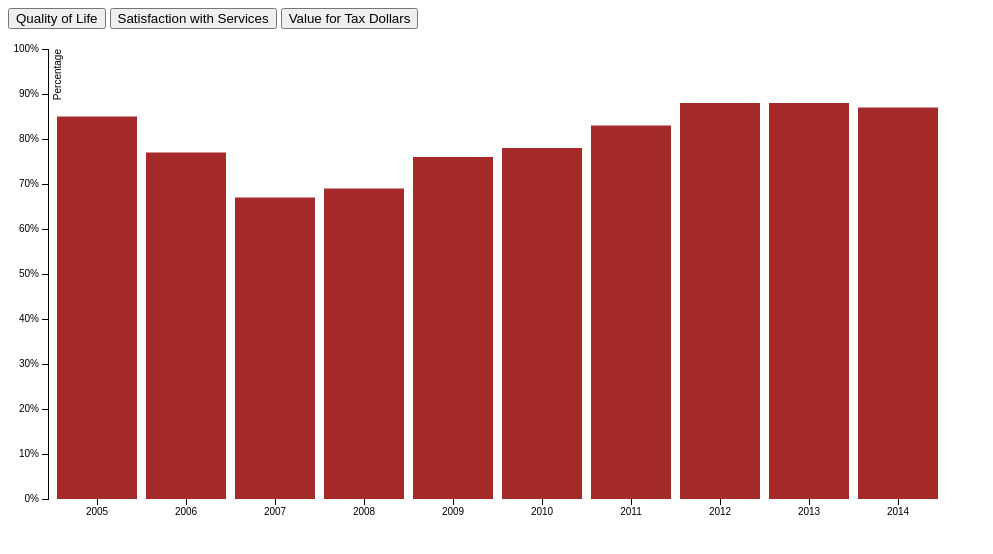
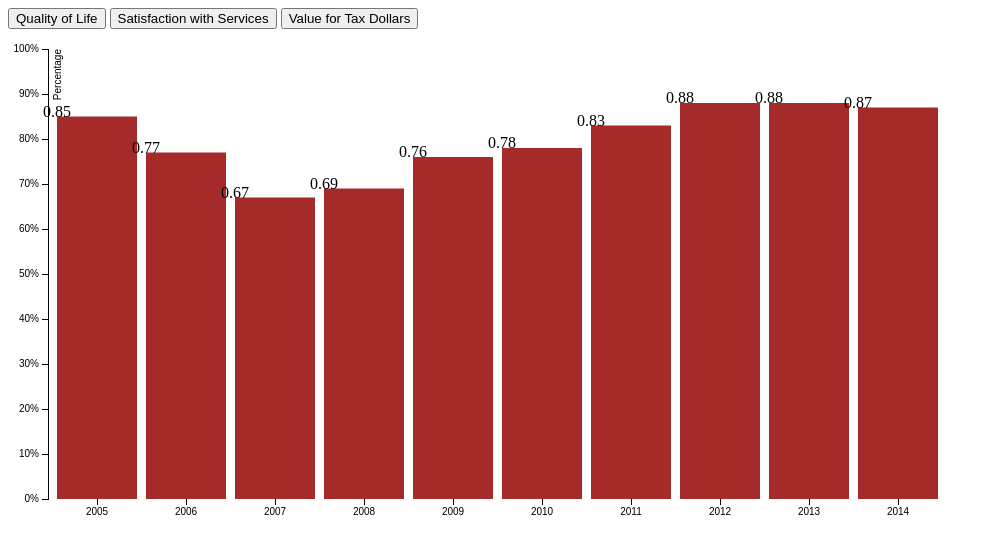
Before and after one commit to camstark/barstest, a plain HTML site: page index.html in a window 1280 px wide. Shown: the whole page, without its empty margins (0-993 px from the left). Drawn offline with nearby package versions, Linux system fonts and the light colour scheme.

Commit message:
Update index.html

```diff
--- a/index.html
+++ b/index.html
@@ -95,6 +95,18 @@ d3.tsv("qol.tsv", type, function(error, data) {
       .attr("y", function(d) { return y(d.frequency); })
       .attr("height", function(d) { return height - y(d.frequency); });
 
+  svg.selectAll(".barlabel")
+      .data(data)
+    .enter().append("text")
+      .attr("class", "barlabel")
+      .attr("text-anchor", "middle")
+      .attr("fill", "black")
+      .attr("x", function(d) { return x(d.year); })
+      .attr("y", function(d) { return y(d.frequency); })
+      .text(function(d){  return d.frequency ;})
+      ;
+
+
 });
 function type(d) {
   d.frequency = +d.frequency;
```
